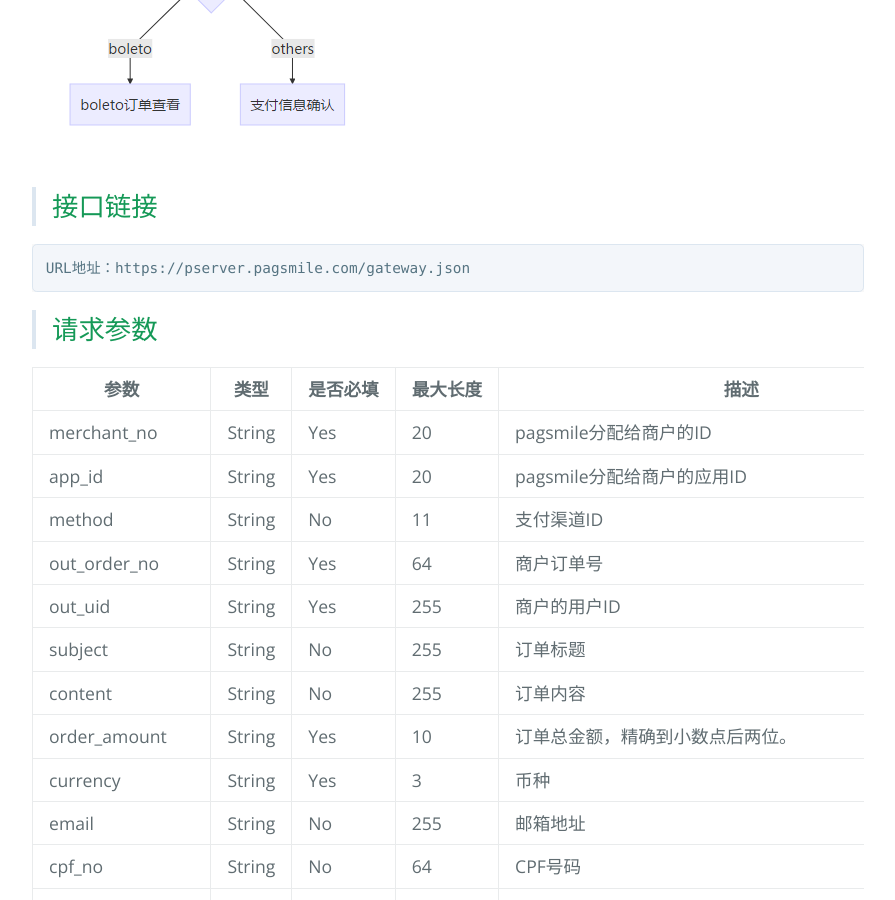
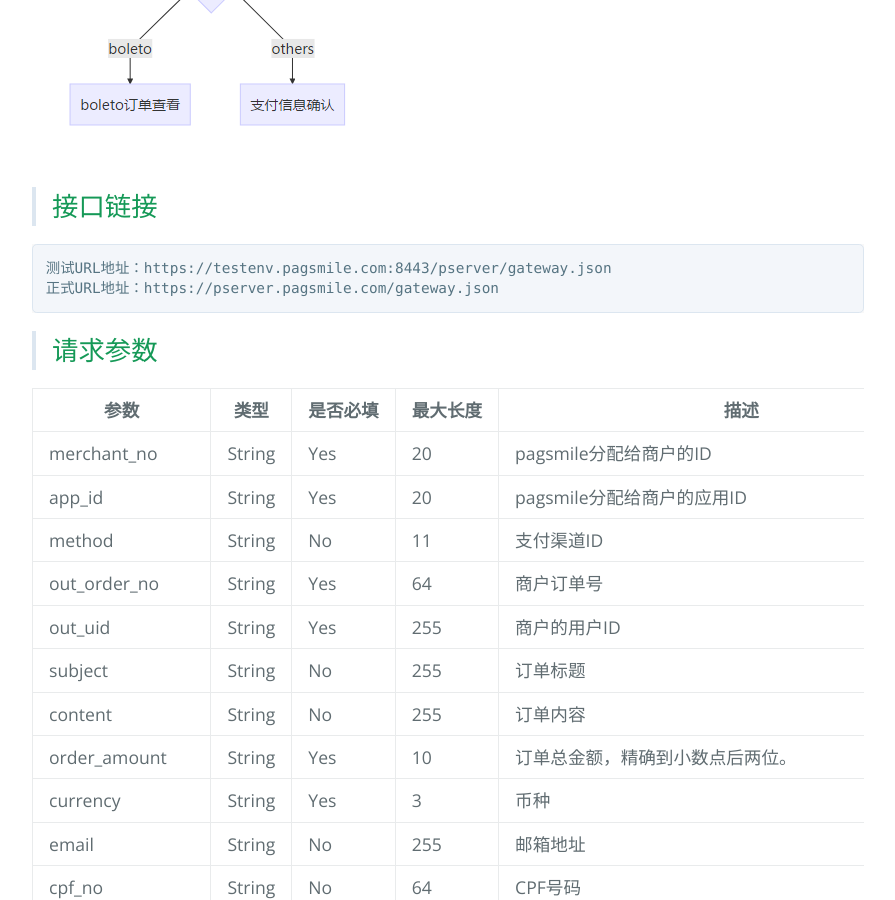
Before and after one commit to pagsmile/pagsmile.github.io, a Jekyll site: the page built from api/CreateOrder.md, in a window 1280 px wide and 900 px high, scrolled down 879 px. Shown: the whole window, without its empty margins (192-1087 px from the left). Built offline with Jekyll 4.4.1, drawn with Linux system fonts in a browser that asks for light colours; our own code applies the rules of GitHub Pages for plain Markdown files.

Commit message:
集成接口增加测试地址

```diff
--- a/api/CreateOrder.md
+++ b/api/CreateOrder.md
@@ -6,7 +6,8 @@
 
 >## 接口链接
 
-    URL地址：https://pserver.pagsmile.com/gateway.json
+    测试URL地址：https://testenv.pagsmile.com:8443/pserver/gateway.json
+    正式URL地址：https://pserver.pagsmile.com/gateway.json
 
 >## 请求参数
 
```
